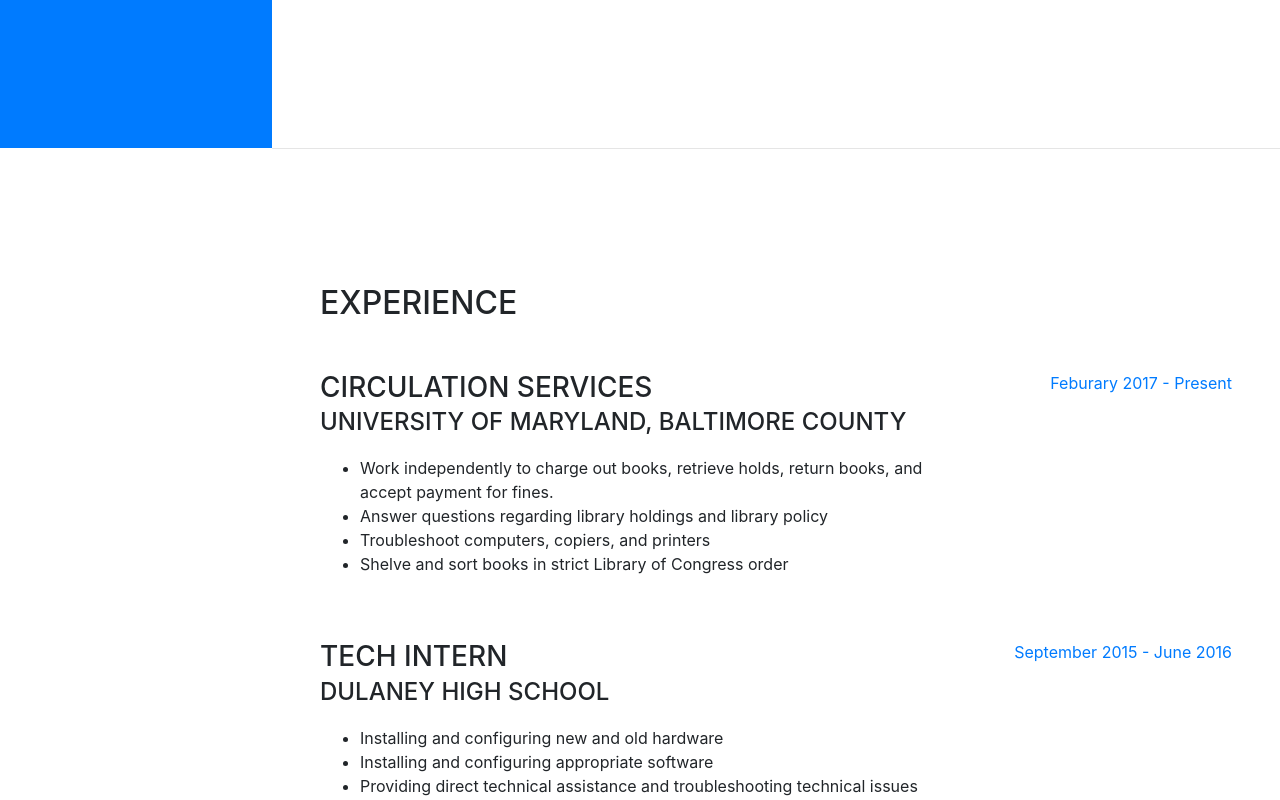
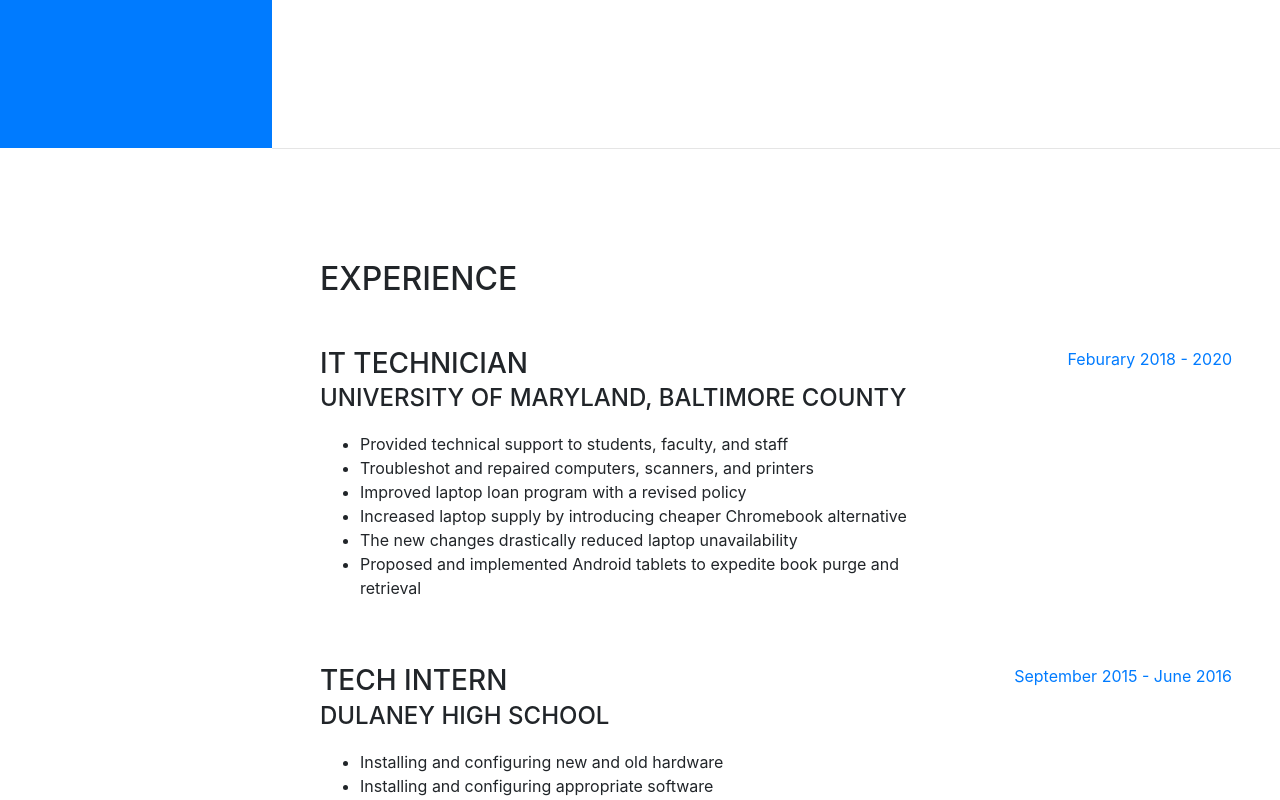
Before and after one commit to N-Roomi/N-Roomi.github.io, a website with bundled scripts: page index.html in a window 1280 px wide. Shown: the part 652-1452 px from the top of the page. Built offline with nearby package versions, Linux system fonts and the light colour scheme; a web font is replaced by a local one.

Commit message:
Updated details

```diff
--- a/index.html
+++ b/index.html
@@ -72,7 +72,7 @@
           <div class="subheading mb-5">36 Lambeth Bridge Court, Lutherville-Timonium, MD · (410) 926-6050 ·
             <a href="mailto:Nimar1@umbc.edu">Nimar1@umbc.edu</a>
           </div>
-          <p class="lead mb-5">Hi! I'm Nima, an Information Systems undergrad at UMBC.</p>
+          <p class="lead mb-5">Hi! I'm Nima, an Information Systems Graduate from UMBC</p>
           <div class="social-icons">
             <a href="https://www.linkedin.com/in/nima-r-056758116/">
               <i class="fab fa-linkedin-in"></i>
@@ -95,17 +95,19 @@
 
           <div class="resume-item d-flex flex-column flex-md-row mb-5">
             <div class="resume-content mr-auto">
-              <h3 class="mb-0">Circulation Services</h3>
+              <h3 class="mb-0">IT Technician</h3>
               <div class="subheading mb-3">UNIVERSITY OF MARYLAND, BALTIMORE COUNTY</div>
               <ul>
-                <li>Work independently to charge out books, retrieve holds, return books, and accept payment for fines.</li>
-                <li>Answer questions regarding library holdings and library policy</li>
-                <li>Troubleshoot computers, copiers, and printers</li>
-                <li>Shelve and sort books in strict Library of Congress order</li>
+                <li>Provided technical support to students, faculty, and staff</li>
+                <li>Troubleshot and repaired computers, scanners, and printers</li>
+                <li>Improved laptop loan program with a revised policy</li>
+                <li>Increased laptop supply by introducing cheaper Chromebook alternative</li>
+                <li>The new changes drastically reduced laptop unavailability</li>
+                <li>Proposed and implemented Android tablets to expedite book purge and retrieval</li>
               </ul>
             </div>
             <div class="resume-date text-md-right">
-              <span class="text-primary">Feburary 2017 - Present</span>
+              <span class="text-primary">Feburary 2018 - 2020</span>
             </div>
           </div>
 
```
Also changed, not shown: 2 other files.
